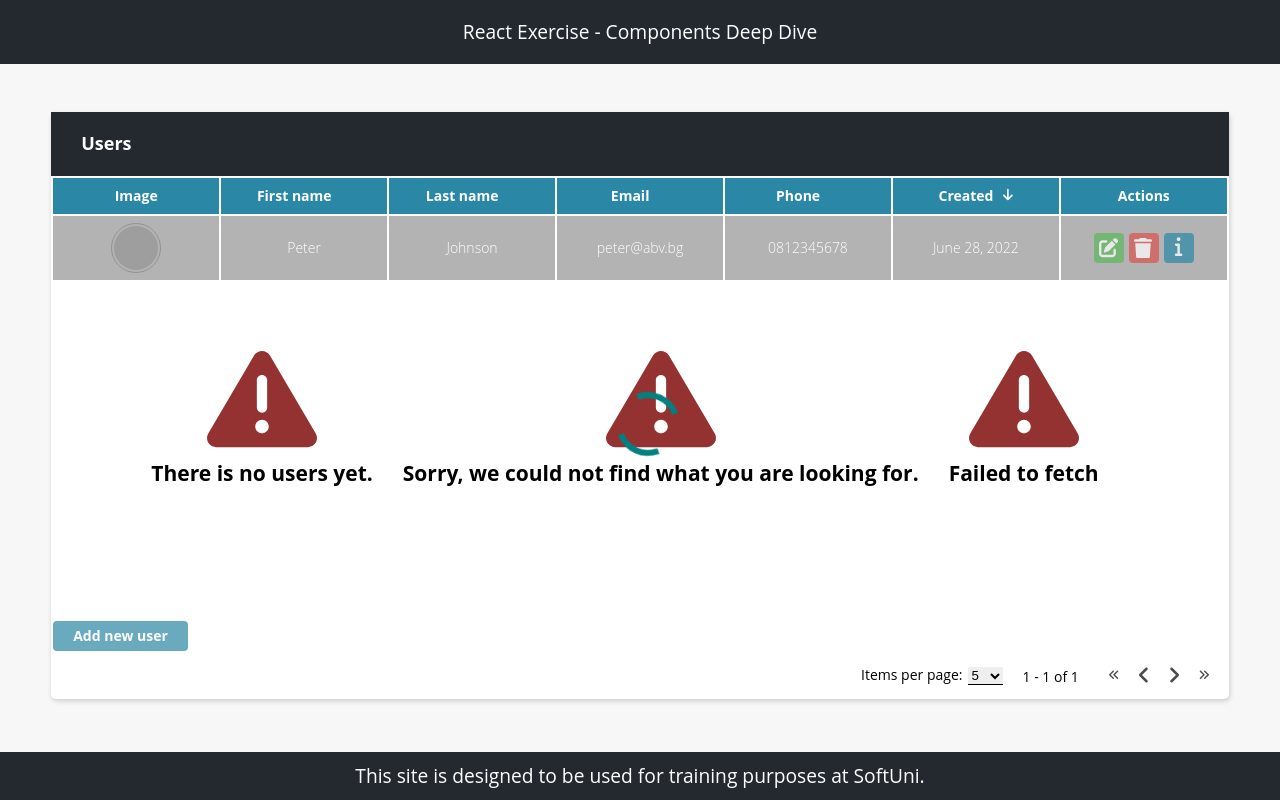
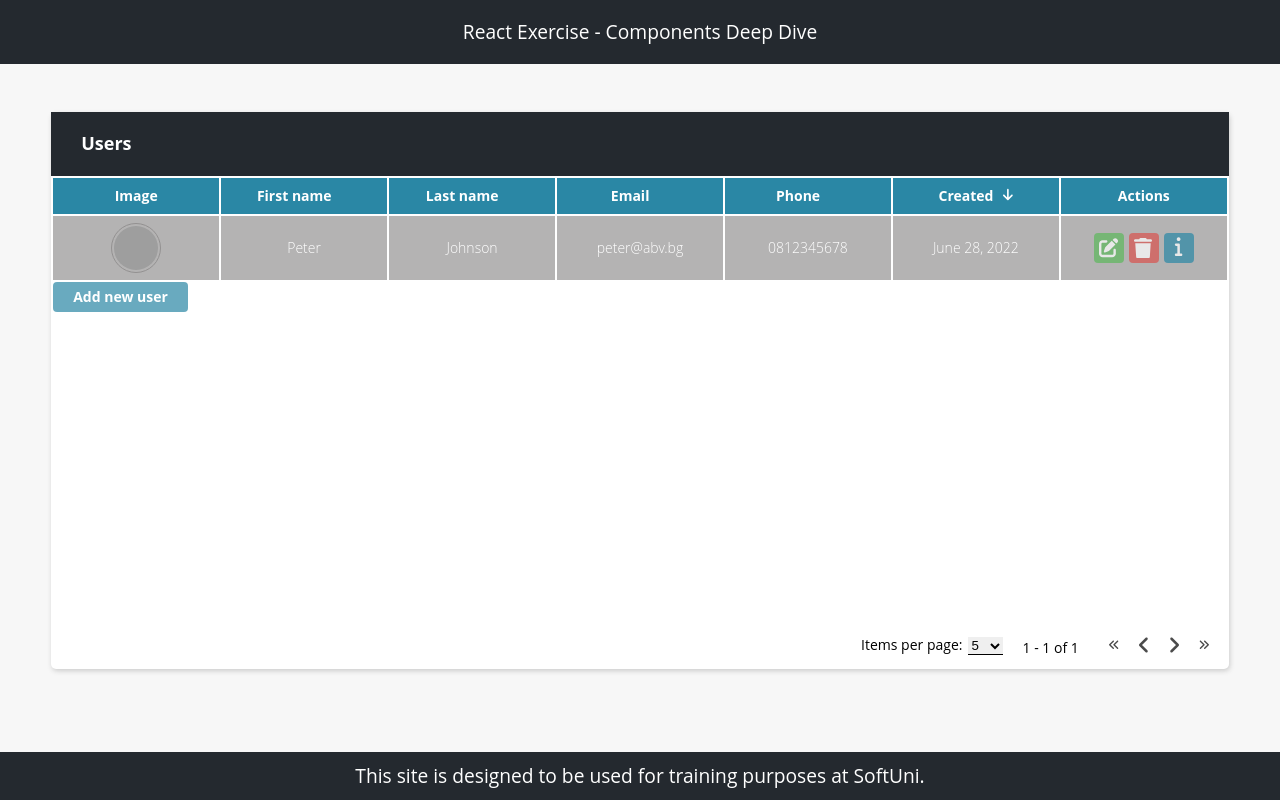
Before and after one commit to ValeriCodeU/softuni-employee-management-system, a React (Vite) app in the folder client/: page / in a window 1280 px wide. Built offline with nearby package versions, Linux system fonts and the light colour scheme; grey boxes are pictures that could not be loaded.

Commit message:
Rename base component and change button position

```diff
--- a/client/src/App.jsx
+++ b/client/src/App.jsx
@@ -2,7 +2,7 @@ import Footer from "./components/Footer"
 import Header from "./components/Header"
 import Pagination from "./components/Pagination"
 import Search from "./components/Search"
-import TableComponent from "./components/TableComponent"
+import UserList from "./components/UserList"
 
 function App() {
 
@@ -14,9 +14,7 @@ function App() {
                 <section className="card users-container">
                     <Search />
 
-                    <TableComponent />
-
-                    <button className="btn-add btn">Add new user</button>
+                    < UserList />
 
                     <Pagination />
                 </section>
--- a/client/src/components/TableComponent.jsx
+++ b/client/src/components/UserList.jsx
@@ -1,8 +1,8 @@
-export default function TableComponent() {
+export default function UserList() {
     return (
         <div className="table-wrapper">
 
-            <div className="loading-shade">
+            {/* <div className="loading-shade">
                 <div className="spinner"></div>
 
                 <div className="table-overlap">
@@ -65,7 +65,7 @@ export default function TableComponent() {
                     </svg>
                     <h2>Failed to fetch</h2>
                 </div>
-            </div>
+            </div> */}
 
             <table className="table">
                 <thead>
@@ -166,6 +166,7 @@ export default function TableComponent() {
                     </tr>
                 </tbody>
             </table>
+              <button className="btn-add btn">Add new user</button>
         </div>
     );
 }
```
